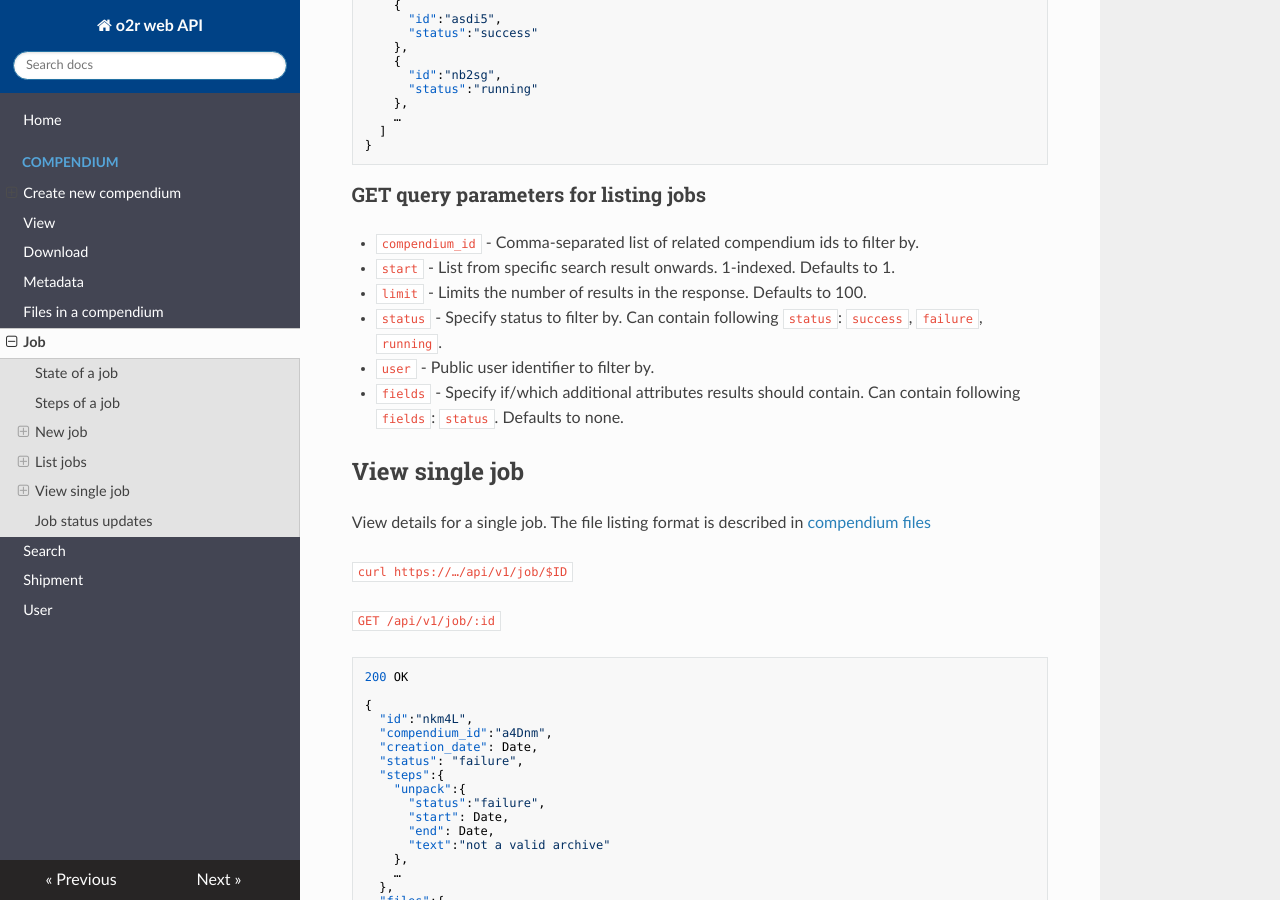
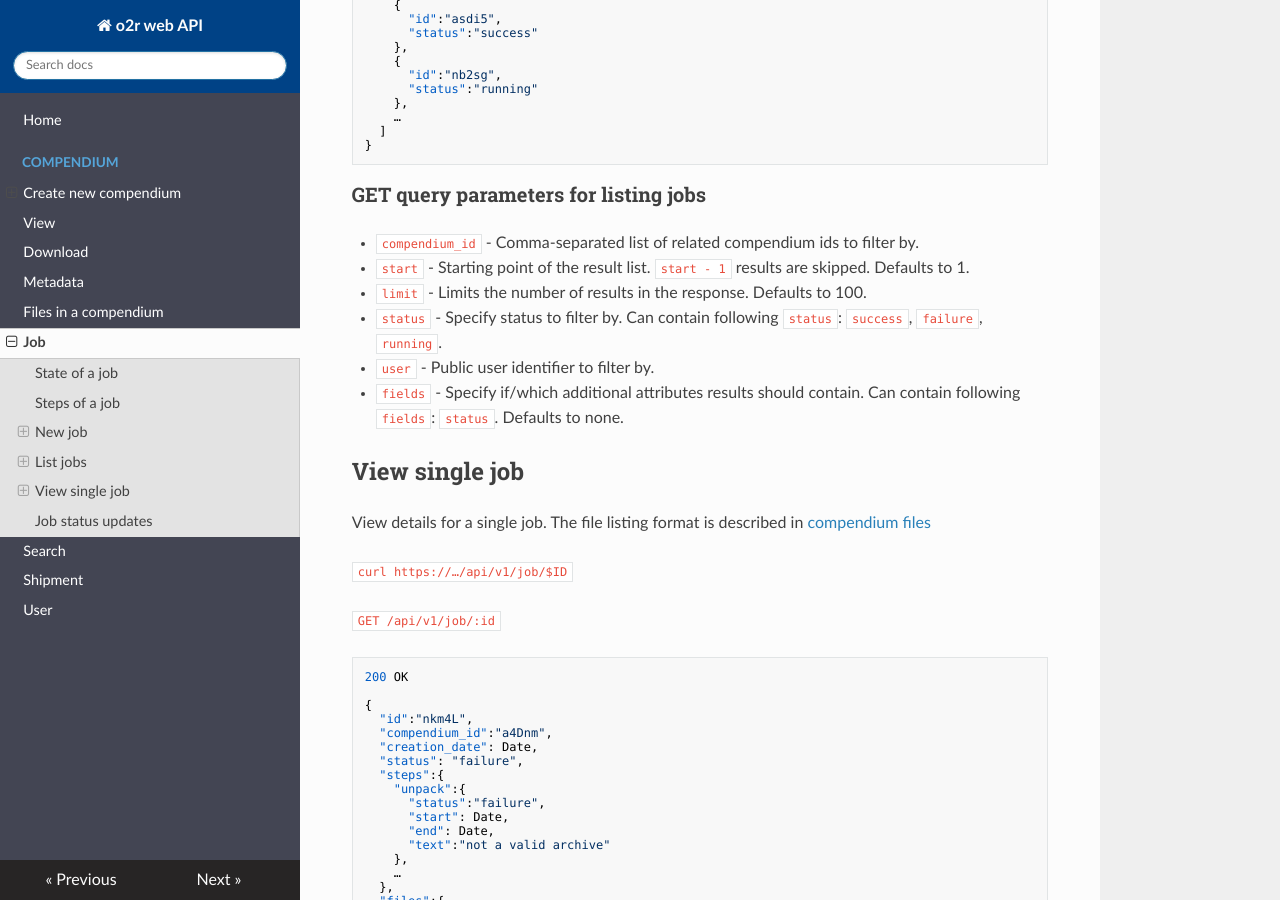
Before and after one commit to o2r-project/api, an MkDocs documentation site: the page built from docs/job.md, in a window 1280 px wide and 900 px high, scrolled down 2752 px. Built offline with MkDocs 1.6.1, drawn with Linux system fonts in a browser that asks for light colours; nearby versions of some CDN libraries; old or Windows-style settings are respelled for this version of MkDocs.

Commit message:
clarify parameters for job listing

```diff
--- a/docs/job.md
+++ b/docs/job.md
@@ -135,7 +135,7 @@ The overall job state can be added to the job list response:
 ### GET query parameters for listing jobs
 
 - `compendium_id` - Comma-separated list of related compendium ids to filter by.
-- `start` - List from specific search result onwards. 1-indexed. Defaults to 1.
+- `start` - Starting point of the result list. `start - 1` results are skipped. Defaults to 1.
 - `limit` - Limits the number of results in the response. Defaults to 100.
 - `status` - Specify status to filter by. Can contain following `status`: `success`, `failure`, `running`.
 - `user` - Public user identifier to filter by.
```
Also changed, not shown: docs/compendium/view.md (+1 -1 lines).
